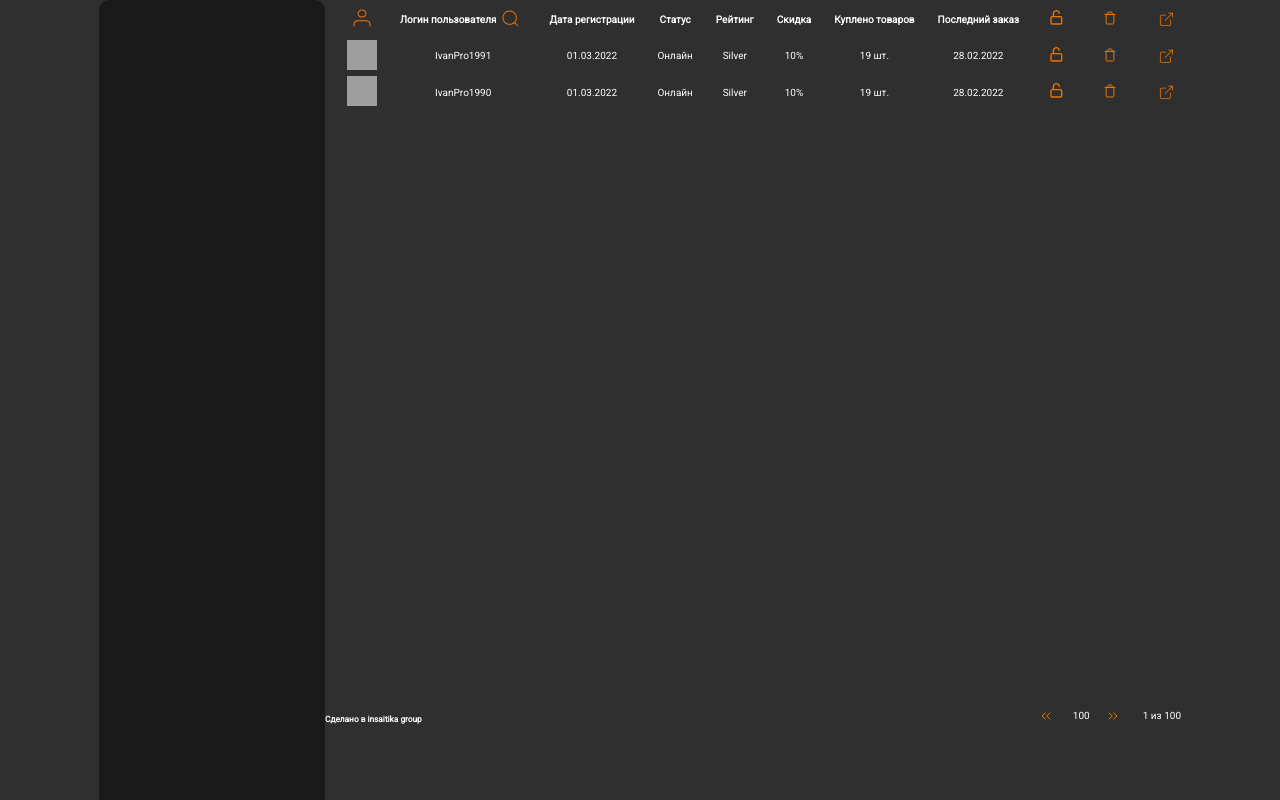
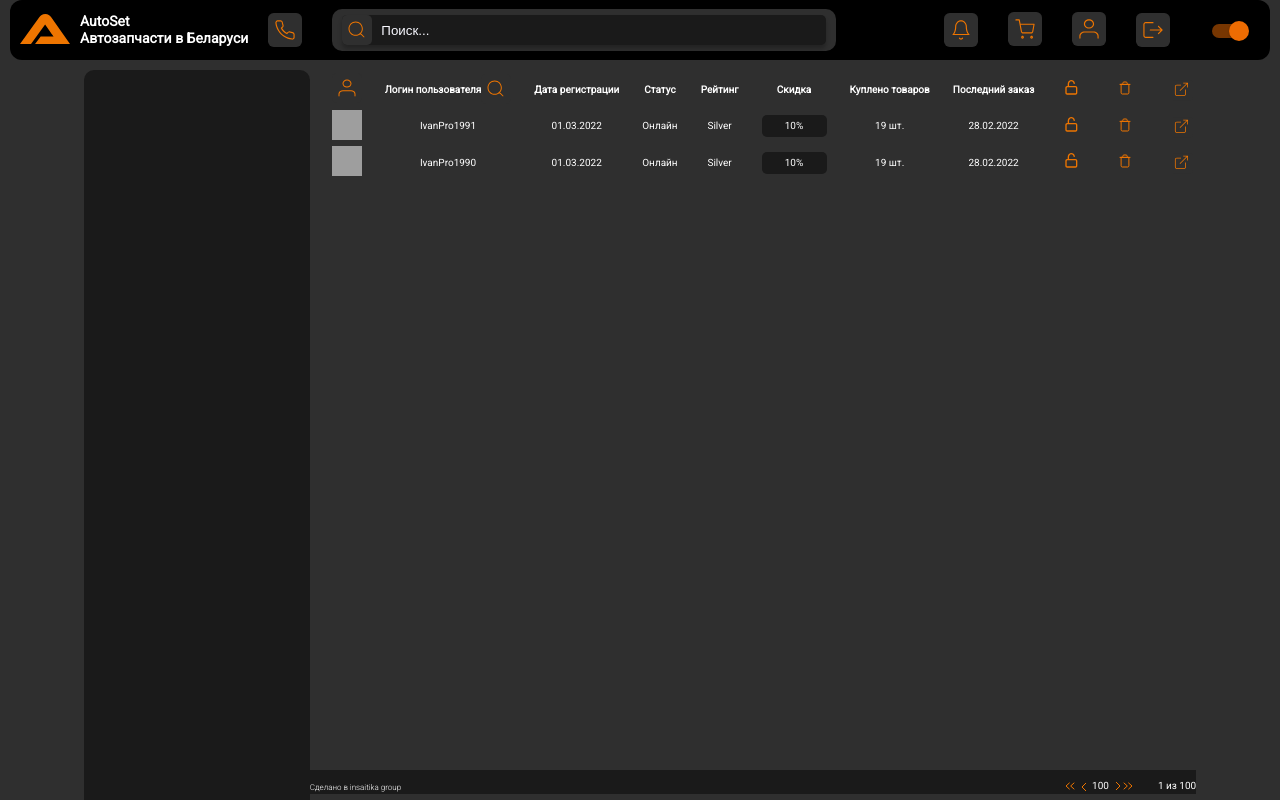
Before and after one commit to mrbushik/AutoSet, a React (Create React App) app: page /AdminQuestion in a window 1280 px wide. Shown: the top 800 px of the page. Built offline with nearby package versions, Linux system fonts and the light colour scheme; data requests are answered from the project's data file; grey boxes are pictures that could not be loaded; some icons are missing.

Commit message:
layout dicoutn rectangle and start make active item

```diff
--- a/public/db.json
+++ b/public/db.json
@@ -7,7 +7,7 @@
         "RegistrationDate": "01.03.2022",
         "userStatus": "Онлайн",
         "rating": "Silver",
-        "discount": "10%",
+        "discount": "10",
         "purchasedGoods": "19 шт.",
         "lastOrder": "28.02.2022"
     },
@@ -18,7 +18,7 @@
         "RegistrationDate": "01.03.2022",
         "userStatus": "Онлайн",
         "rating": "Silver",
-        "discount": "10%",
+        "discount": "10",
         "purchasedGoods": "19 шт.",
         "lastOrder": "28.02.2022"
     }
--- /dev/null
+++ b/src/assets/icons/arrow.jsx
@@ -0,0 +1,18 @@
+import { StyledIcon} from "../../styledComponents/Theme/icon";
+import React from "react";
+
+export const Arrow = ({width, height})  => (
+	<StyledIcon
+    width={width ? width : 6}
+     height={height ? height : 14}
+      viewBox="0 0 6 10"
+      fill="none"
+       xmlns="http://www.w3.org/2000/svg"
+	>
+<path
+d="M5 9L1 5L5 1"
+stroke="#EE7500"
+
+  />
+	</StyledIcon>
+);
--- a/src/components/Question/PaginationBar.jsx
+++ b/src/components/Question/PaginationBar.jsx
@@ -11,12 +11,21 @@ import styled from 'styled-components';
 const PaginationContainer = styled.div`
 display: flex;
 justify-content: space-between;
+background: #1A1A1A;
+height: 24px;
 `;
 const PaginationContainerItem = styled.div`
 
 `;
 const ArrowContainer = styled.div`
 display: flex;
+`;
+const PaginationInfoTitles = styled.h5`
+font-family: 'Roboto';
+font-style: normal;
+font-weight: 300;
+font-size: 8px;
+line-height: 9px;
 `;
 
 const ArrowContainerItem = styled.div`
@@ -26,9 +35,9 @@ const DoubleArrowsContainer = styled.div`
 margin-top: 9px;
 `;
 const ArrowContainerPosition = styled.div`
-margin-top: -14px;
+margin-top: -16px;
 margin-left: 18px;
-margin-right: 6px;
+margin-right: 5px;
 `;
 const DoubleArrowsRightContainer = styled.div`
 display: flex;
@@ -54,7 +63,7 @@ function PaginationBar() {
     <>
     <PaginationContainer>
         <PaginationContainerItem>
-        <h5>Сделано в insaitika group</h5>
+        <PaginationInfoTitles>Сделано в insaitika group</PaginationInfoTitles>
         </PaginationContainerItem>
         <PaginationContainerItem>
             <ArrowContainer>
--- a/src/components/Question/UserLineInfo.jsx
+++ b/src/components/Question/UserLineInfo.jsx
@@ -27,6 +27,16 @@ const ReverceTableCell = styled.div`
 transform: rotate(180deg);
 margin-left: 10px;
 `;
+const DiscountRectangle =styled.div`
+width: 65px;
+height: 22px;
+background: #1A1A1A;
+border-radius: 5px;
+display: flex;
+justify-content: center;
+align-items: center;
+}
+`;
 function UserLineInfo({data}) {
   const [reverse, setReverse] = React.useState(false)
 
@@ -40,7 +50,7 @@ function UserLineInfo({data}) {
     <TableCellItem>{obj.RegistrationDate}</TableCellItem>
     <TableCellItem>{obj.userStatus}</TableCellItem>
     <TableCellItem>{obj.rating}</TableCellItem>
-    <TableCellItem>{obj.discount}</TableCellItem>
+    <TableCellItem><DiscountRectangle>{obj.discount}%</DiscountRectangle></TableCellItem>
     <TableCellItem>{obj.purchasedGoods}</TableCellItem>
     <TableCellItem>{obj.lastOrder}</TableCellItem>
     <TableCellItem><LockIcon color='#EE7500' bg='#2f2f2f' size={30} height={20} width={30}/></TableCellItem>
--- a/src/pages/questions/AdminQuestion.jsx
+++ b/src/pages/questions/AdminQuestion.jsx
@@ -31,7 +31,7 @@ function AdminQuestion() {
   return (
     <>
 <LandingWrapper>
-    {/* <Header/>  */}
+    <Header/>
     <FormQuestionWrapper>
     <FakeMenu/>
     <div>
```
